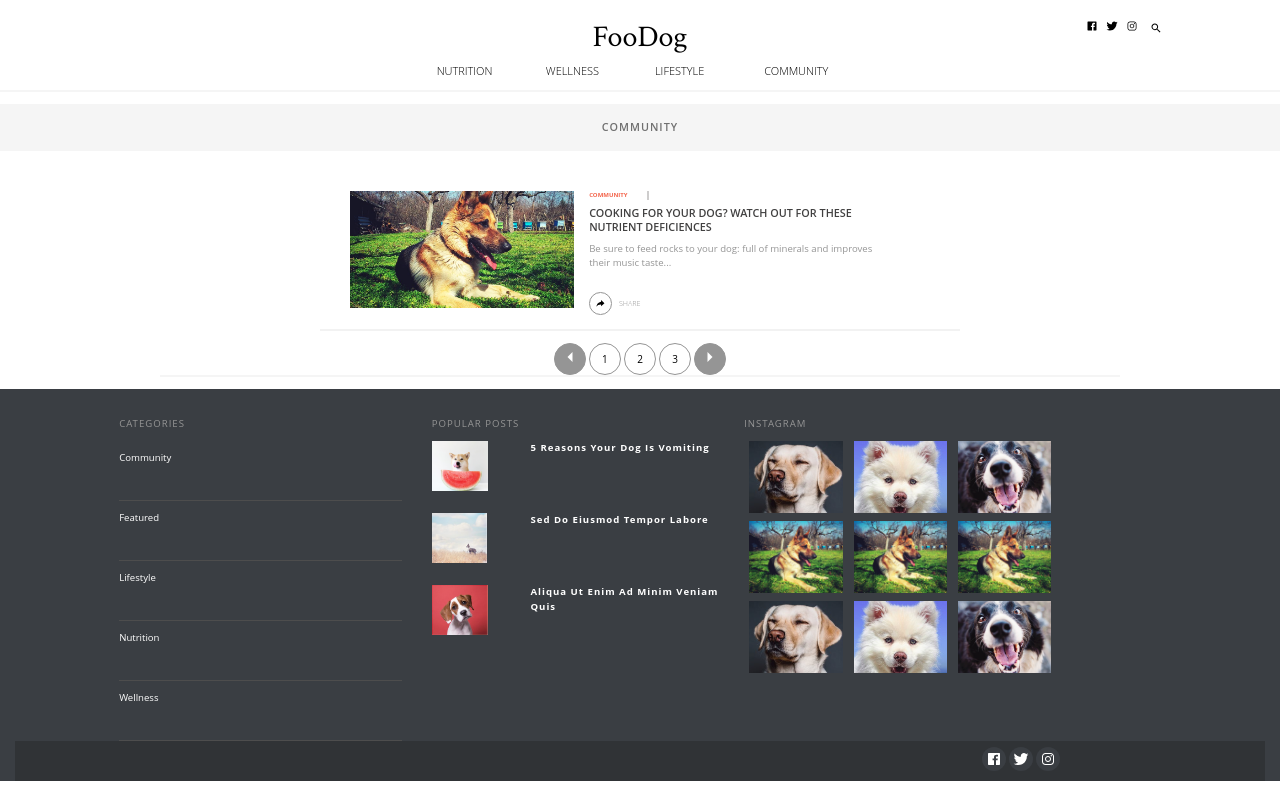
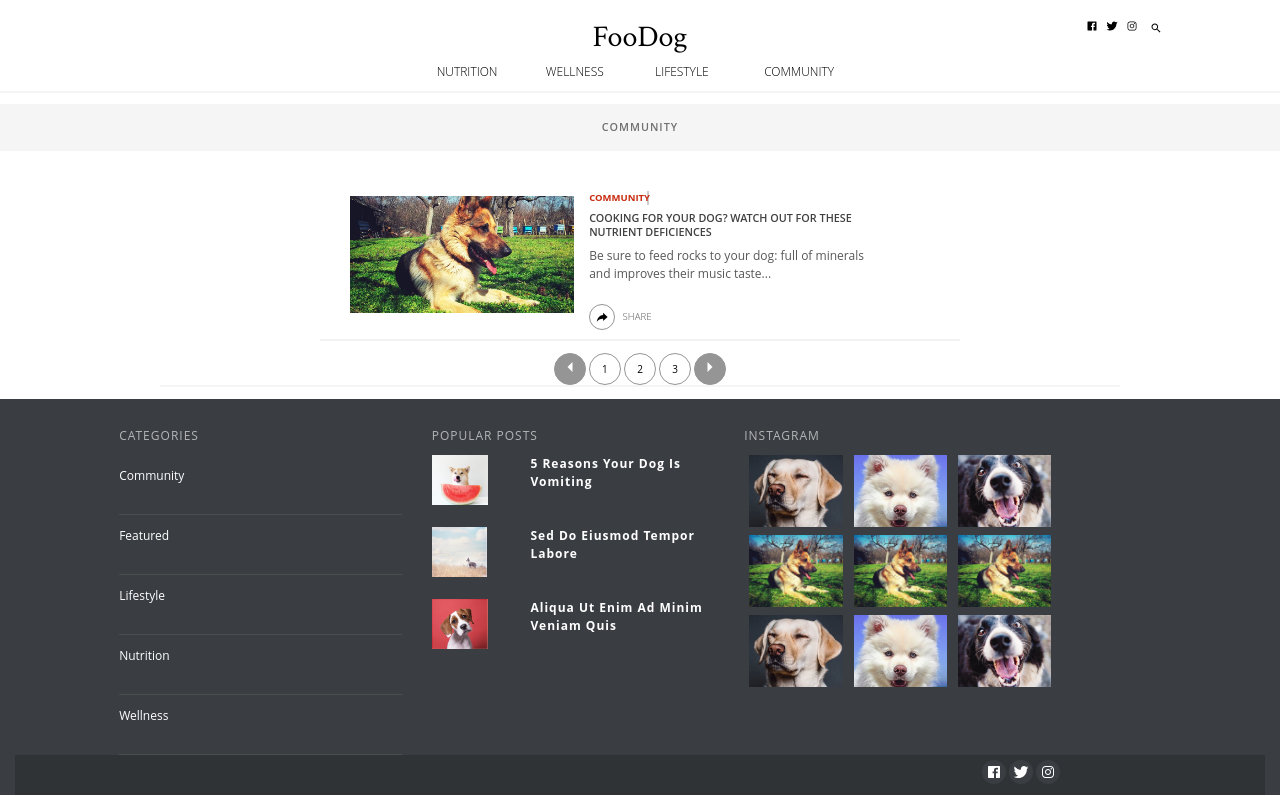
Before and after one commit to LilyDa08/FooDog, a plain HTML site: page community.html in a window 1280 px wide. Drawn offline with nearby package versions, Linux system fonts and the light colour scheme; no server answers.

Commit message:
working on lighthouse

```diff
--- a/assets/css/community.css
+++ b/assets/css/community.css
@@ -105,7 +105,7 @@ h1 {
 
 h2 {
     text-transform: uppercase;
-    color: #e56100;
+    color: #B84D00;
     font-size: 1.5em;
     font-weight: 200;
     letter-spacing: 1px;
@@ -234,7 +234,7 @@ figure {
     margin: 0;
     display: none;
     text-transform: uppercase;
-    color: #f3654c;
+    color: #C82A0E;
     border-right: solid 2px #cecdcd;
     padding-right: 9px;
 }
@@ -267,7 +267,7 @@ figure {
 
 .readmore a {
     text-transform: uppercase;
-    color: #f46700;
+    color: #C75300;
     font-size: 0.9em !important;
 }
 
@@ -312,7 +312,7 @@ figure {
 .footer-title {
     margin: 0;
     padding: 1vh 0;
-    color: #959595;
+    color: #B5B5B5;
     font-size: 1.1em;
 }
 #titleCategories {
@@ -665,7 +665,7 @@ footer a {
     .headerCat {
         text-transform: uppercase;
         font-weight: 200;
-        font-size: 11px;
+        font-size: 12px;
     }
 
     .headerCat a {
@@ -718,7 +718,7 @@ footer a {
     }
 
     .categoryArticle {
-        font-size: 0.5em;
+        font-size: 9.5px;
     }
 
     .articles {
@@ -735,18 +735,18 @@ footer a {
     }
 
     .previewArticle {
-        font-size: 0.8em;
+        font-size: 12px; /*<-REMOVE WHEN DONE TESTING */
         line-height: 150%;
-        color: #959595;
+        color: #575757;
     }
 
     .share-btn {
         display: flex;
         align-items: center;
-        color: #959595;
+        color: #575757;
         font-weight: 100;
         text-transform: uppercase;
-        font-size: 0.6em;
+        font-size: 0.8em; /*<-REMOVE WHEN DONE TESTING */
         padding-left: 15px;
         padding-top: 5px;
     }
@@ -777,8 +777,18 @@ footer a {
         padding: 0;
     }
 
+    #allCategories a {
+        font-size: 12px;
+        padding: 12px 0;
+    }
+
+    .footer-title {
+        font-size: 12px; /*<-REMOVE WHEN DONE TESTING */
+    }
+
     footer .aside-title {
     padding: 0;
+    font-size: 12px; /*<-REMOVE WHEN DONE TESTING */
     }
 
 
--- a/assets/css/homepage.css
+++ b/assets/css/homepage.css
@@ -860,6 +860,7 @@ footer #instaPictures img {
     }
 
     .cat-article p {
+        font-size: 15px;    /*<-REMOVE WHEN DONE TESTING */
         padding-right: 5px;
     }
 
@@ -923,7 +924,7 @@ footer #instaPictures img {
 
     .start-article {
         display: block;
-        font-size: 0.6em;
+        font-size: 12px; /*<-REMOVE WHEN DONE TESTING */
         font-weight: 200;
         padding: 5px 0;
         margin-bottom: 5px;
@@ -934,7 +935,7 @@ footer #instaPictures img {
         align-items: center;
         font-weight: 100;
         text-transform: uppercase;
-        font-size: 0.5em;
+        font-size: 11px; /*<-REMOVE WHEN DONE TESTING */
         padding-left: 15px;
     }
 
@@ -956,11 +957,11 @@ footer #instaPictures img {
     }
 
     .footer-title {
-        font-size: 0.7vw;
+        font-size: 12px; /*<-REMOVE WHEN DONE TESTING */
     }
 
     #allCategories a {
-        font-size: 0.7vw;
+        font-size: 11px; /*<-REMOVE WHEN DONE TESTING */
         padding: 12px 0;
     }
 
@@ -982,7 +983,7 @@ footer #instaPictures img {
 
     footer .aside-title {
         text-transform: capitalize;
-        font-size: 0.4em;
+        font-size: 11px; /*<-REMOVE WHEN DONE TESTING */
         font-weight: 600;
     }
 
--- a/assets/js/community.js
+++ b/assets/js/community.js
@@ -70,7 +70,7 @@ xhr.onreadystatechange = function () {
 
              <article class="row article offset-lg-3 col-md-12 col-lg-6">
                 <figure class="col-10 article-img centered col-md-4 col-lg-5">
-            <a href="article.html?id=${parsedData.docs[i]._id}"><img class="imgArticle" src="${parsedData.docs[i].imgUrl}"></a>
+            <a href="article.html?id=${parsedData.docs[i]._id}"><img alt="photo" class="imgArticle" src="${parsedData.docs[i].imgUrl}"></a>
             </figure>
             <div class="offset-xs-1 col-10 articles col-md-8 col-lg-7">
                 ${tags}
--- a/community.html
+++ b/community.html
@@ -4,7 +4,7 @@
 <head>
     <meta charset="utf-8">
     <meta http-equiv="X-UA-Compatible" content="IE=edge">
-    <meta name="description" content="">
+    <meta name="description" content="Central page for browsing articles">
     <meta name="viewport" content="width=device-width, initial-scale=1">
     <link href="https://fonts.googleapis.com/css?family=Crimson+Text:400,400i,600,600i" rel="stylesheet">
     <link rel="icon" type="image/png" href="favicon.ico">
@@ -55,16 +55,16 @@
 
         <section class="headerBottom row">
             <div class="offset-lg-4 col-lg-1 headerCat">
-                <a href="community.html?tag=NUTRITION">Nutrition</a>
+                <a id="l1" href="community.html?tag=NUTRITION">Nutrition</a>
             </div>
             <div class="col-lg-1 headerCat">
-                <a href="community.html?tag=WELLNESS">Wellness</a>
+                <a id="l2" href="community.html?tag=WELLNESS">Wellness</a>
             </div>
             <div class="col-lg-1 headerCat">
-                <a href="community.html?tag=LIFESTYLE">Lifestyle</a>
+                <a id="l3" href="community.html?tag=LIFESTYLE">Lifestyle</a>
             </div>
             <div class="col-lg-1 headerCat">
-                <a href="community.html?tag=COMMUNITY">Community</a>
+                <a id="l4" href="community.html?tag=COMMUNITY">Community</a>
             </div>
         </section>
     </nav>
@@ -140,19 +140,19 @@
                 <div class="f-article col-md-12">
                     <a class="row f-aside col-md-12">
                         <div class="aside-img col-12 col-md-4">
-                            <img class="col-12" src="assets/img/3.png">
+                            <img class="col-12" src="assets/img/3.png" alt="popular1">
                         </div>
                         <p class="aside-title col-12 col-md-8">5 reasons your dog is vomiting</p>
                     </a>
                     <a class="row f-aside">
                         <div class="aside-img col-12 col-md-4">
-                            <img class="col-12" src="assets/img/2.png">
+                            <img class="col-12" src="assets/img/2.png" alt="popular1">
                         </div>
                         <p class="aside-title col-12 col-md-8">sed do eiusmod tempor labore</p>
                     </a>
                     <a class="row f-aside">
                         <div class="aside-img col-12 col-md-4">
-                            <img class="col-12" src="assets/img/4.png">
+                            <img class="col-12" src="assets/img/4.png" alt="popular1">
                         </div>
                         <p class="aside-title col-12 col-md-8"> aliqua Ut enim ad minim veniam quis</p>
                     </a>
```
Also changed, not shown: Homepage.html (+4 -4 lines), article.html (+1 -1 lines).
